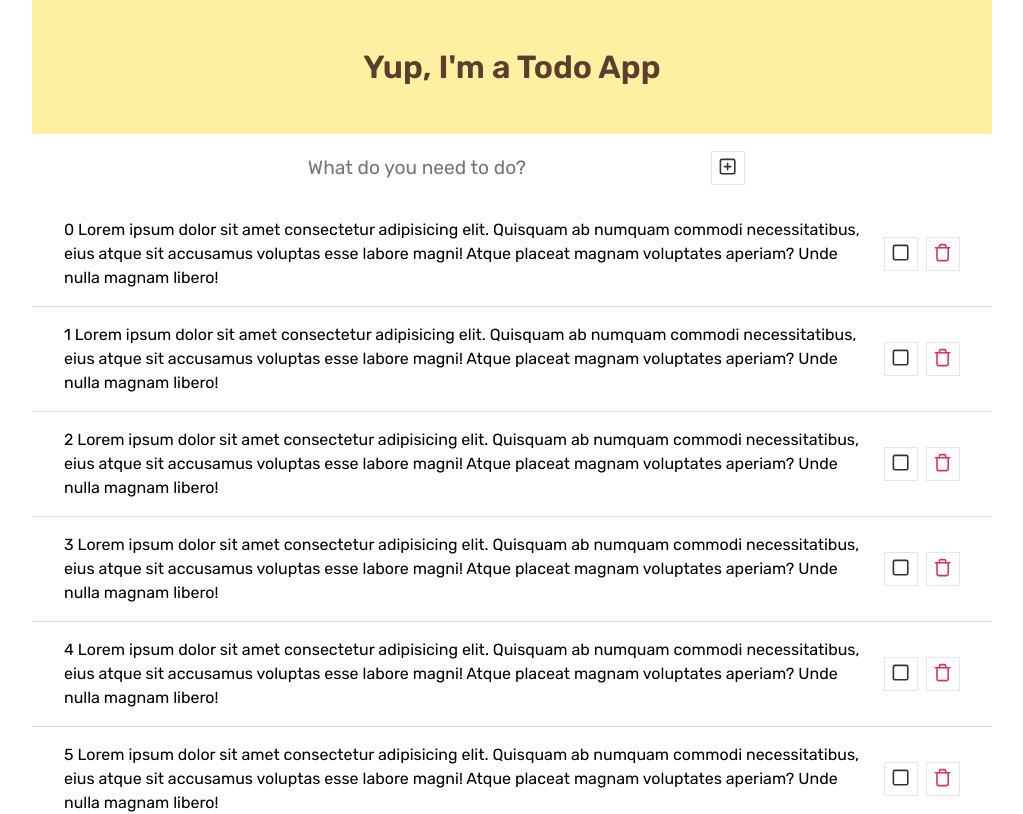
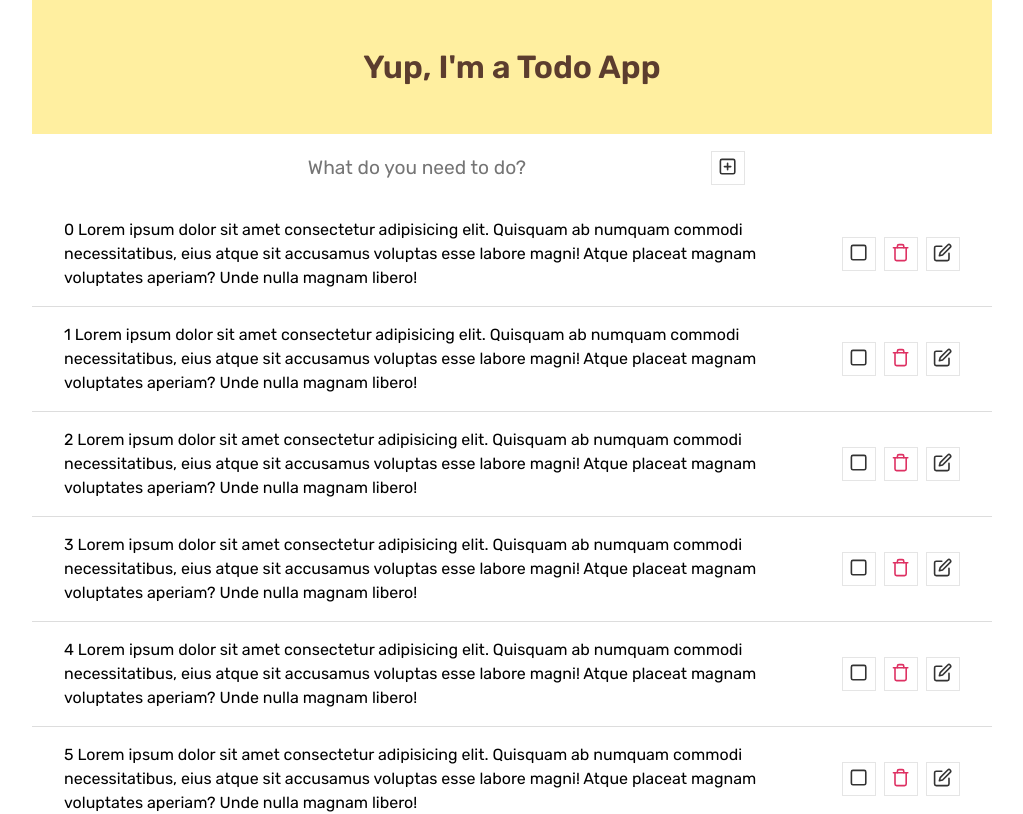
Before and after one commit to gloriading/react-todo-2021, a React (Create React App) app: page / in a window 1280 px wide. Shown: the top 814 px of the page, without its empty margins (128-1151 px from the left). Built offline with nearby package versions, Linux system fonts and the light colour scheme.

Commit message:
Add inline todo edit with textarea toggles

```diff
--- a/src/App.scss
+++ b/src/App.scss
@@ -158,9 +158,17 @@ input[type='text']:focus {
   flex: 1;
   line-height: 1.5;
 }
+.todo__item__actions {
+  @extend %flex-row-center-all;
+  gap: 0.5rem;
+}
 .todo__item__delete {
   color: #de3163;
-  margin-left: 0.5rem;
+}
+textarea {
+  padding: 1rem;
+  font-size: 1rem;
+  line-height: 1.5;
 }
 
 /* TodoFormSlideDown */
--- a/src/components/TodoItem.js
+++ b/src/components/TodoItem.js
@@ -1,21 +1,57 @@
-import React, { useContext } from 'react';
+import React, { useContext, useEffect, useRef } from 'react';
 import { TodoContext } from '../context/TodoContext';
-import { FiTrash, FiCheckSquare, FiSquare } from "react-icons/fi";
+import useInputState from '../hooks/useInputState';
+import useToggle from '../hooks/useToggle';
+import { FiTrash, FiCheckSquare, FiSquare, FiEdit, FiCheck } from "react-icons/fi";
 
 function TodoItem(props) {
   const { deleteTodo, updateTodo, toggleTodo } = useContext(TodoContext);
+  const [isUpdating, toggleUpdating] = useToggle(false);
+  const [inputVal, handleChange] = useInputState(props.text);
 
+  const handleEdit = () => {
+    if(!isUpdating) {
+      toggleUpdating();
+      return;
+    }
+
+    updateTodo(props.id, inputVal);
+    toggleUpdating();
+  };
+
+  const textareaRef = useRef(null);
+  const MIN_TEXTAREA_HEIGHT = 32;
+  useEffect(() => {
+    if (isUpdating) {
+      textareaRef.current.focus();
+
+      textareaRef.current.style.height = "inherit";
+      textareaRef.current.style.height = `${Math.max(
+        textareaRef.current.scrollHeight,
+        MIN_TEXTAREA_HEIGHT
+      ) + 8}px`;
+    }
+  },[isUpdating])
 
   return (
     <div className="todo__item">
-      <p>{props.text}</p>
-      {/* <textarea></textarea> */}
+      {isUpdating ? <textarea ref={textareaRef} value={inputVal} onChange={handleChange}></textarea> : <p>{props.text}</p>}
       <div className="todo__item__actions">
-        <button className="todo__item__update" onClick={() => toggleTodo(props.id)}>
-          {props.isDone ? <FiCheckSquare /> : <FiSquare />}
-        </button>
-        <button className="todo__item__delete" onClick={() => deleteTodo(props.id)}>
-          <FiTrash />
+
+          {!isUpdating && <button
+            className="todo__item__update"
+            onClick={() => toggleTodo(props.id)}>
+            {props.isDone ? <FiCheckSquare /> : <FiSquare />}
+          </button>}
+
+          {!isUpdating && <button
+            className="todo__item__delete"
+            onClick={() => deleteTodo(props.id)}>
+            <FiTrash />
+          </button>}
+
+        <button className="todo__item__edit" onClick={handleEdit}>
+          {isUpdating ? <FiCheck /> : <FiEdit />}
         </button>
       </div>
     </div>
--- /dev/null
+++ b/src/hooks/useToggle.js
@@ -0,0 +1,10 @@
+import { useState } from 'react';
+
+const useToggle = (startingState = false) => {
+  const [isOn, setIsOn] = useState(startingState);
+  const toggle = () => setIsOn(prev => !prev);
+
+  return [isOn, toggle];
+};
+
+export default useToggle;
```
